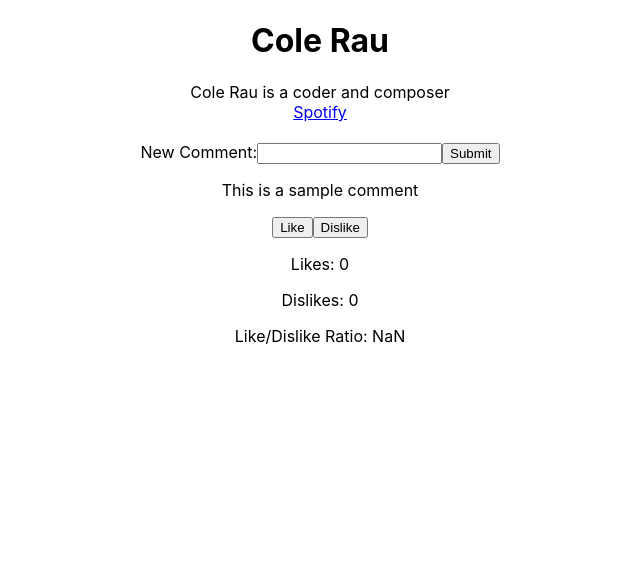
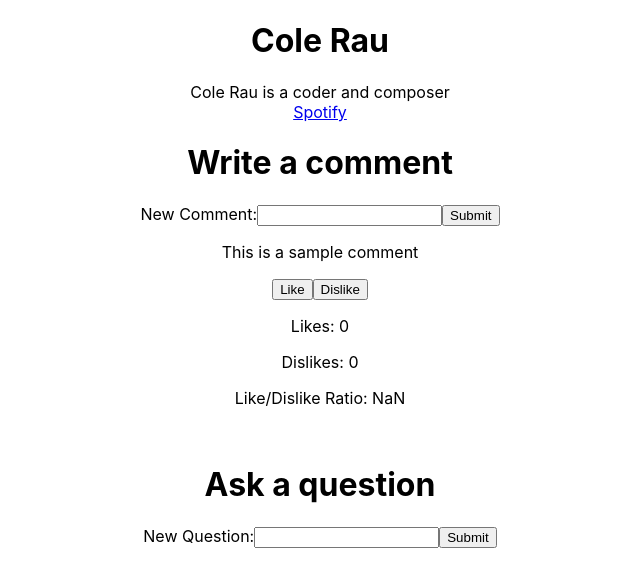
Before and after one commit to colerau/personal-website, a React (Create React App) app: page / in a window 1280 px wide. Shown: the top 586 px of the page, without its empty margins (320-960 px from the left). Built offline with nearby package versions, Linux system fonts and the light colour scheme.

Commit message:
wrote comment form

```diff
--- a/src/App.js
+++ b/src/App.js
@@ -3,6 +3,7 @@ import Like from './components/Like.js'
 import CommentForm from './components/CommentForm.js'
 import About from './components/About.js'
 import NavBar from './components/NavBar.js'
+import QuestionForm from './components/QuestionForm.js'
 
 const App = () => {
   return (
@@ -14,6 +15,8 @@ const App = () => {
       <CommentForm />
       <p>This is a sample comment</p>
       <Like />
+      <br />
+      <QuestionForm />
     </div>
   );
 }
--- a/src/components/CommentForm.js
+++ b/src/components/CommentForm.js
@@ -44,7 +44,7 @@ function CommentForm(props) {
 
   return (
     <div>
-      <br />
+      <h1>Write a comment</h1>
       <form onSubmit={handleSubmit}>
         <label>
           New Comment:
--- /dev/null
+++ b/src/components/QuestionForm.js
@@ -0,0 +1,24 @@
+import { useState } from "react"
+
+export default function QuestionForm(props) {
+
+  const [question, setQuestion] = useState("")
+
+  const handleSubmit = event => {
+    event.preventDefault()
+    console.log(`submitted ${question}`)
+  }
+
+  return (
+    <>
+      <h1>Ask a question</h1>
+      <form onSubmit={handleSubmit}>
+        <label>
+          New Question:
+          <input type="text" value={question} onChange={e => setQuestion(e.target.value)} />
+        </label>
+        <input type="submit" />
+      </form>
+    </>
+  )
+}
```
Also changed, not shown: 1 other file (tests, documents, lock files or other folders).
